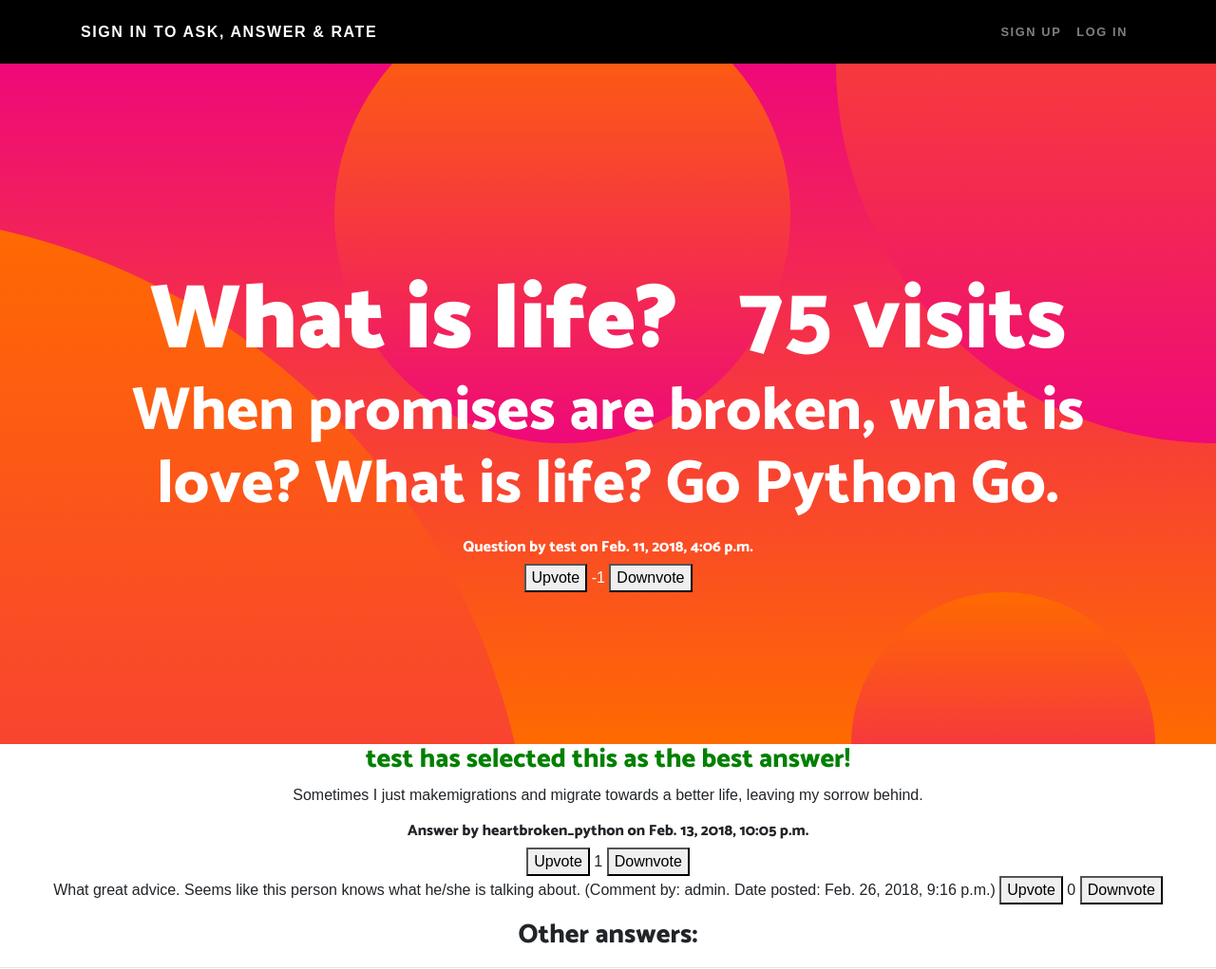
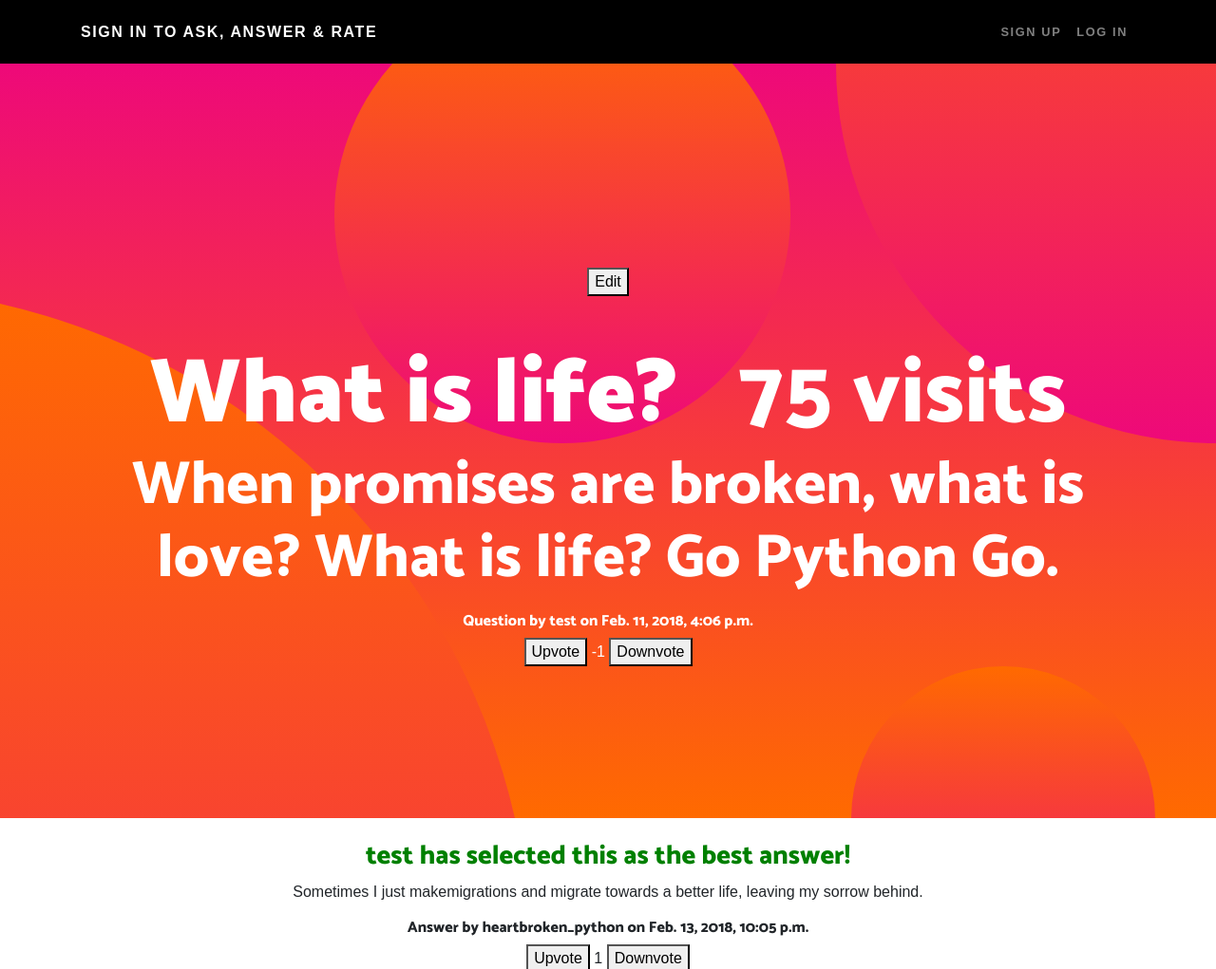
Before and after one commit to Lercerss/SOEN341W18, a Django app: page /questions/1/ in a window 1280 px wide. Shown: the top 1021 px of the page at 95% size. Run offline with Django 3.2, Linux system fonts and the light colour scheme; data comes from the database, SQL or seed files in the repository; some libraries are stand-ins or nearby versions.

Commit message:
Re-inserted the edit question button for PR #69
- Added missing code from merging conflicts in rebase for answers page
- Users can edit questions like before
- Tested other pages

```diff
--- a/SA3/qa_web/templates/qa_web/answerspage.html
+++ b/SA3/qa_web/templates/qa_web/answerspage.html
@@ -42,10 +42,11 @@
 
 
 <main>
-
     {% block header %}
     <!-- Display the question's data -->
     <div class="masthead-content">
+        <a href="./edit"><button>Edit</button></a>
+        <br><br><br>
       <div class="container" id="question">
          <h1 class="masthead-heading mb-0"><b>{{ currentQuestion.title }}</b> &nbsp; <span class="label label-primary">{{ currentQuestion.visits }} visits</span></h1>
           <h2 class="masthead-subheading mb-0"><p>{{ currentQuestion.content }}</p></h2>
@@ -53,13 +54,12 @@
         <a id='upvote_{{ currentQuestion.id }}_question'><button>Upvote</button></a>
         <span id='score_{{ currentQuestion.id }}_question'>{{ currentQuestion.score }}</span>
         <a id='downvote_{{ currentQuestion.id }}_question'><button>Downvote</button></a>
-
+      </div>
     </div>
-    </div>
-
     {% endblock %}
 
     {% block content %}
+    <br>
     <div id="answers">
     <!-- Display the answers -->
     {% if bestAnswer %}
@@ -100,11 +100,11 @@
          </form>
       {% endif %}
 
+        <hr>
         <h3>Other answers:</h3>
-        <hr>
     {% endif %}
-
-        {% for answer in answers %}
+    <br>
+    {% for answer in answers %}
         <form id="select{{ answer.id }}_form" method="post">
             {% csrf_token %}
             <p>{{ answer.content }}</p>
@@ -136,12 +136,12 @@
             <input type="submit" name="comment_form_answer_{{ answer.id }}" value="Submit your comment"/>
          </form>
       {% endif %}
-
         <hr>
     {% empty %}
         <h3>Be the first to answer this question!</h3>
     {% endfor %}
     </div>
+
     <!-- Display the answering form for logged in users -->
     {% if user.is_authenticated %}
         <form id="answer_form" method="post">
```
